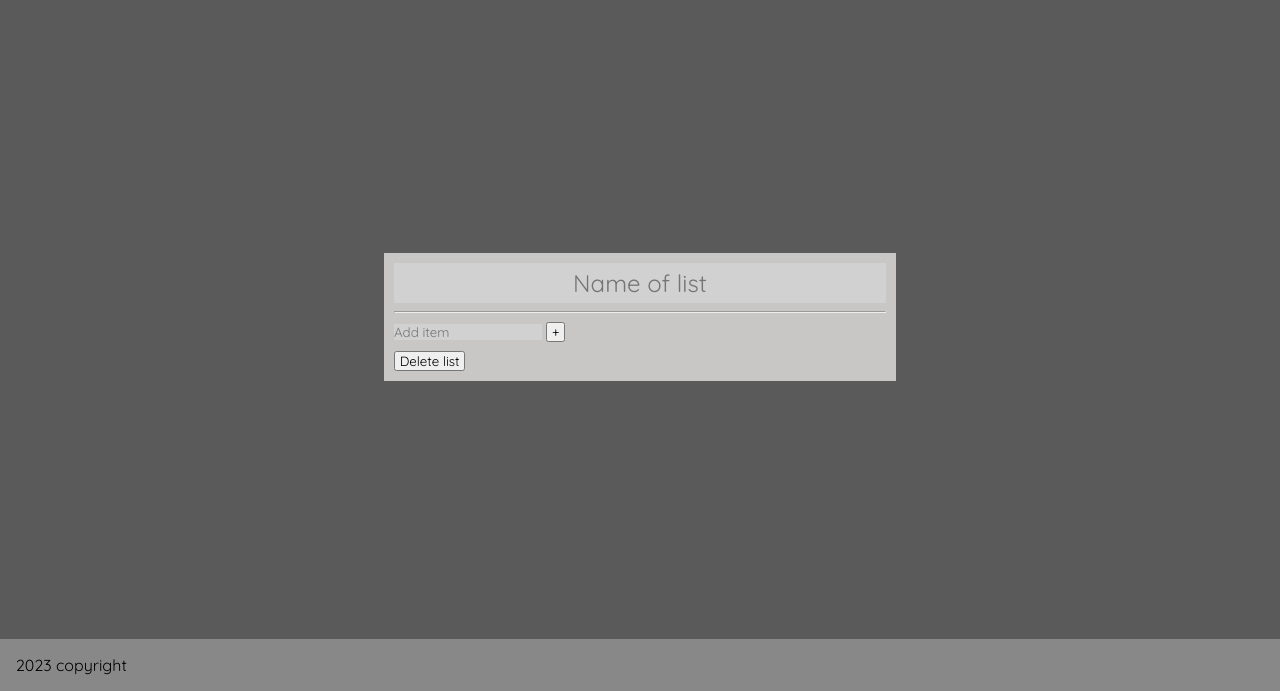
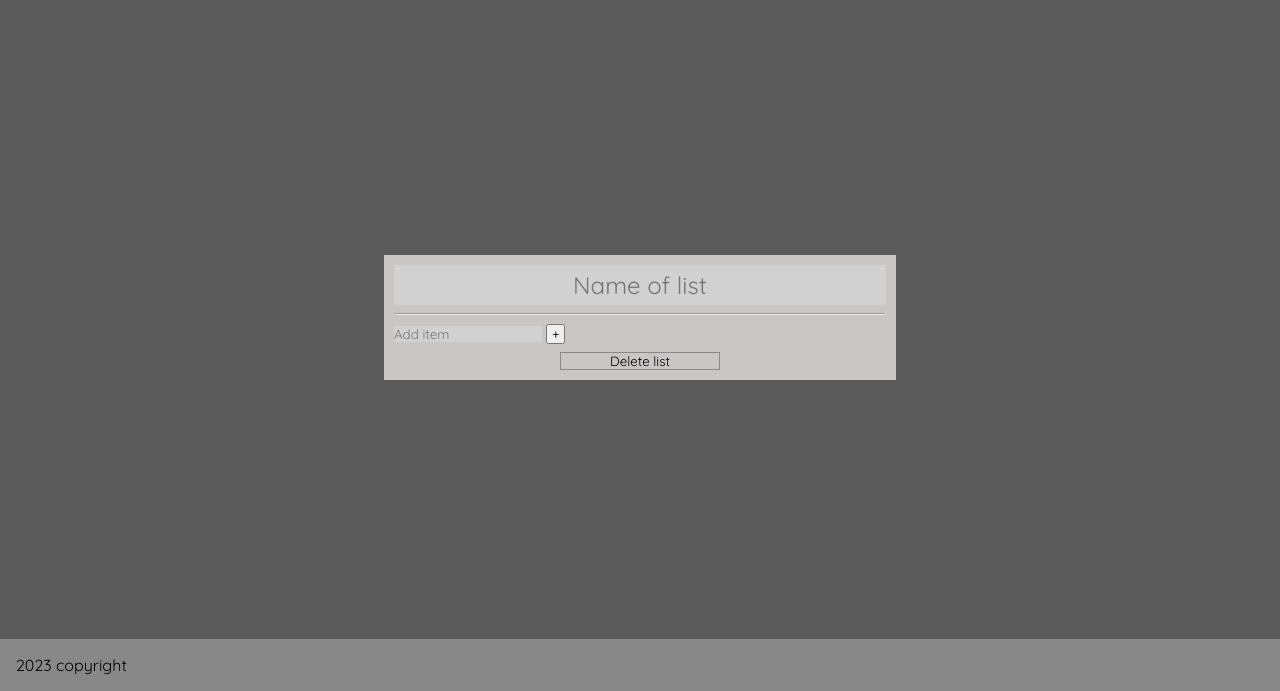
Before and after one commit to Wilhem-H/Wildlist, a plain HTML site: page index.html in a window 1280 px wide. Shown: the part 109-800 px from the top of the page. Drawn offline with Linux system fonts and the light colour scheme.

Commit message:
amélioration deleteall

```diff
--- a/index.html
+++ b/index.html
@@ -46,7 +46,9 @@
           <div id="toDoList">
             <ul id="listItems"></ul>
           </div>
+          <div class="formDelete">
           <input type="submit" value=" Delete list " id="deleteall" />
+        </div>
         </div>
       </section>
       <footer>2023 copyright</footer>
--- a/style.css
+++ b/style.css
@@ -116,6 +116,19 @@ ul {
   width: 18px;
 }
 
+.formDelete{
+  display: flex;
+  justify-content: center;
+}
+
+#deleteall{
+  background-color: #c9c6c6;
+  width: 20vh;
+  font-family:'Quicksand', sans-serif;
+  font-weight: 400;
+  border: 1px solid var(--chekedGrey);
+}
+
 .task {
   padding: 4px;
   display: flex;
```
